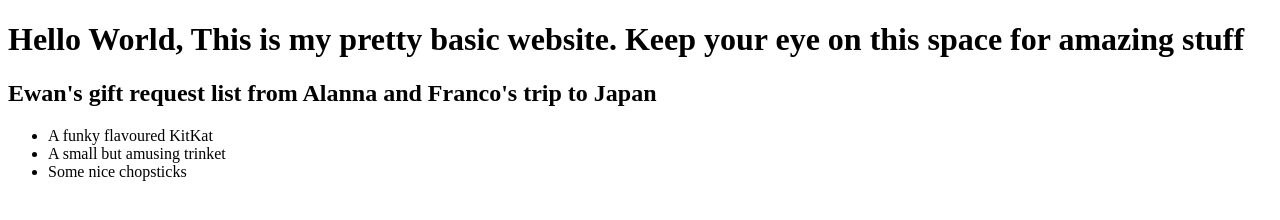
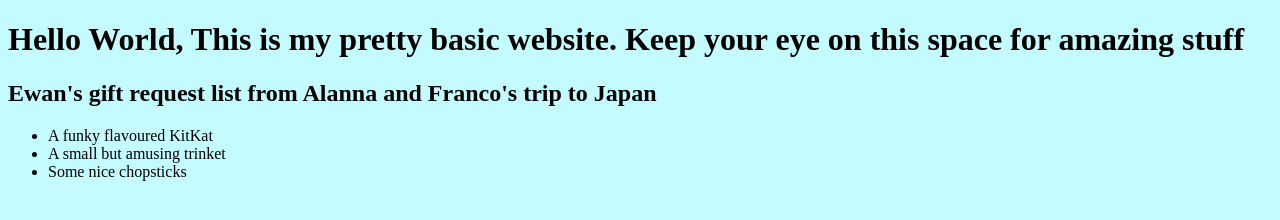
Before and after one commit to unitbob1/ewhite.uk, a plain HTML site: page index.html in a window 1280 px wide. Drawn offline with Linux system fonts and the light colour scheme.

Commit message:
change background colour

```diff
--- a/index.html
+++ b/index.html
@@ -1,6 +1,6 @@
 <!DOCTYPE html>
 <html>
-<body style="background-color:powder blue;">
+<body style="background-color:#C3FBFF;">
 <h1>Hello World, This is my pretty basic website. Keep your eye on this space for amazing stuff</h1>
 
 <html>
```
